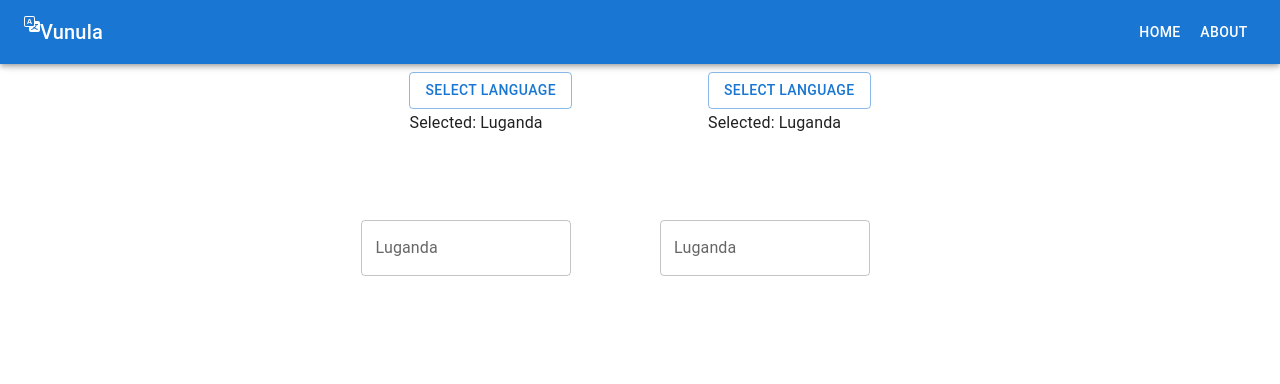
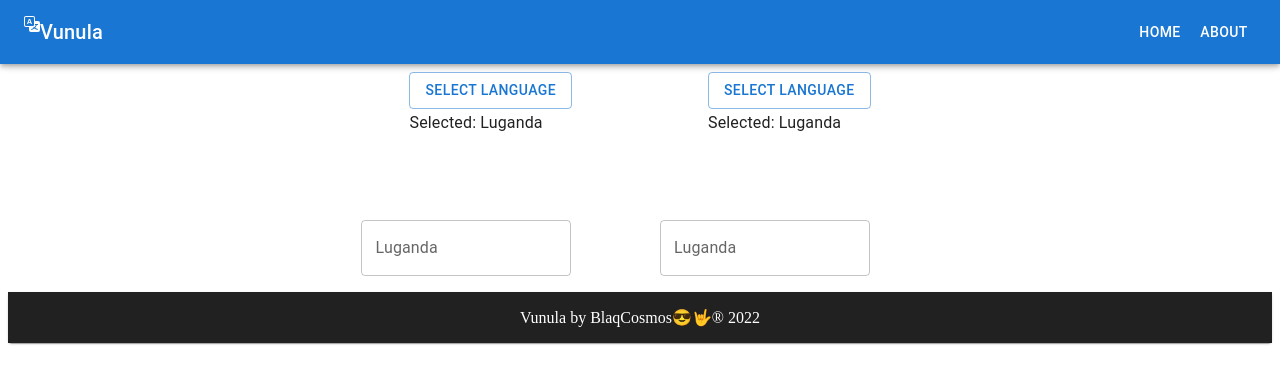
Before and after one commit to magalaReuben/Vunula, a React (Create React App) app: page / in a window 1280 px wide. Shown: the top 384 px of the page. Built offline with nearby package versions, Linux system fonts and the light colour scheme.

Commit message:
The backend starts now

```diff
--- a/src/App.jsx
+++ b/src/App.jsx
@@ -13,7 +13,6 @@ function App() {
       <Box
         bgcolor={"background.default"}
         color={"text.primary"}
-        height={100000}
         sx={{
           display: 'grid',
           bgcolor: 'background.paper',
@@ -36,7 +35,9 @@ function App() {
           <InputDialog/>
         </Stack>
       </Box>
-        <Footer/>
+        <Footer
+        osition= 'sticky'
+        bottom= "0"/>
       </Box>
     </div>
   );
--- a/src/components/footer.jsx
+++ b/src/components/footer.jsx
@@ -1,20 +1,28 @@
 import React from 'react'
-import { Container } from '@mui/material'
+import {Paper } from '@mui/material'
 import Box from '@mui/material/Box'
 
 const Footer = () => {
   return (
-    <footer>
+    <Paper
+        bgcolor="text.primary"
+        color="white"
+        position= 'sticky'
+        bottom= "0"
+        width = '100%'>
         <Box
         bgcolor="text.primary"
         color="white"
+        position= 'sticky'
+        bottom= "0"
+        width = '100%'
         >
                 <Box textAlign="center" pt={{xs: 3, sm:2}} pb={{xs:3, sm:2}}>
-                    Vunula by BlaqCosmos😎🤟
+                    <span role={"img"}>Vunula by BlaqCosmos😎🤟</span>
                     &reg; {new Date().getFullYear()}
                 </Box>
         </Box>
-    </footer>
+    </Paper>
   )
 }
 
```
